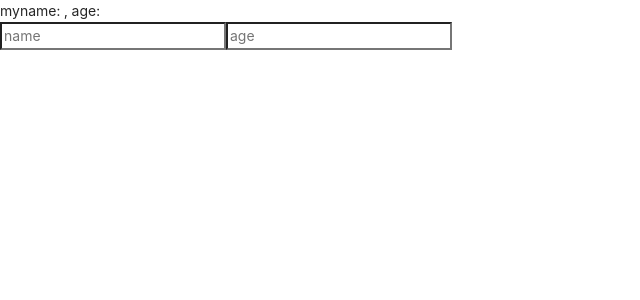
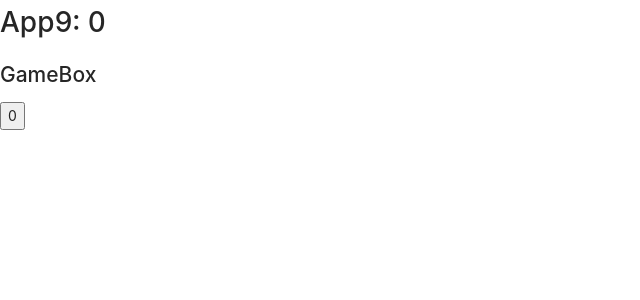
Before and after one commit to ajyng/REACT-STUDY, a React (Create React App) app: page / in a window 1280 px wide. Shown: the top 300 px of the page, without its empty margins (0-640 px from the left). Built offline with nearby package versions, Linux system fonts and the light colour scheme.

Commit message:
Context API

```diff
--- /dev/null
+++ b/src/App7.js
@@ -0,0 +1,21 @@
+import React, { useContext, createContext } from 'react';
+
+const MessageContext = createContext();
+
+const App = () => (
+    <MessageContext.Provider value="Provider values">
+        <Level2Wrapper />
+    </MessageContext.Provider>
+);
+
+const Level2Wrapper = () => {
+    const message = useContext(MessageContext); // getter
+    return (
+        <div>
+            <Level2 message={message} />
+        </div>
+    )
+};
+const Level2 = ({ message }) => <div>Level2: {message}</div>;
+
+export default App;
--- /dev/null
+++ b/src/App8.js
@@ -0,0 +1,33 @@
+import React, { useState, createContext, useContext } from 'react';
+
+const CounterContext = createContext();
+
+const App = () => {
+    const [value, setValue] = useState(0);
+    const onIncrement = () => {
+        setValue((preValue) => preValue + 1);
+    }
+
+    return (
+    <div>
+        App: {value}
+        <button onClick={onIncrement}>Click!</button>
+        <CounterContext.Provider value={ {value, onIncrement} }>
+            <Level3 />
+        </CounterContext.Provider>
+    </div>
+    );
+};
+
+const Level3 = () => {
+    const { value, onIncrement } = useContext(CounterContext);
+
+    return (
+        <div>
+            Level3: {value}
+            <button onClick={onIncrement}>Click!</button>
+        </div>
+    );
+}
+
+export default App;
--- /dev/null
+++ b/src/App9.js
@@ -0,0 +1,48 @@
+import React, { useState, createContext, useContext, useReducer } from 'react';
+
+const CounterContext = createContext();
+
+const INCREMNET = "COUNTER/INCREMNET";
+const DECREMNET = "COUNTER/DECREMNET";
+
+const reducer = (prevState, action) => {
+    const { type, payload: value = 1 } = action;
+    if ( type === INCREMNET ) {
+        return prevState + value;
+    }
+    else if ( type === DECREMNET ) {
+        return prevState - value;
+    }
+    return prevState;
+};
+
+const actionIncrement = (value) => ({ type: INCREMNET, payload: value });
+const actionDecrement = (value) => ({ type: DECREMNET, payload: value });
+
+const App = () => {
+    const [state, dispatch] = useReducer(reducer, 0);
+
+    return (
+        <div>
+            <h1 onClick={() => dispatch( actionDecrement(3) )}>App9: {state}</h1>
+            <CounterContext.Provider value={{ state, dispatch }}>
+                <GameBox />
+            </CounterContext.Provider>
+        </div>
+    );
+};
+
+const GameBox = () => {
+    const { state: counteValue, dispatch } = useContext(CounterContext);
+    const onClick = () => {
+        dispatch( actionIncrement(5) );
+    };
+    return (
+        <div>
+            <h2>GameBox</h2>
+            <button onClick={onClick}>{counteValue}</button>
+        </div>
+    );
+};
+
+export default App;
--- a/src/index.js
+++ b/src/index.js
@@ -7,13 +7,17 @@ import App3 from './App3';
 import App4 from './App4';
 import App5 from './App5';
 import App6 from './App6';
+import App7 from './App7';
+import App8 from './App8';
+import App9 from './App9';
+
 import TodoList from 'TodoList';
 import EpisodeList from 'EpisodeList';
 import reportWebVitals from './reportWebVitals';
 
 ReactDOM.render(
   <React.StrictMode>
-    <App6 />
+    <App9 />
   </React.StrictMode>,
   document.getElementById('root')
 );
```
Also changed, not shown: 1 other file (tests, documents, lock files or other folders).
